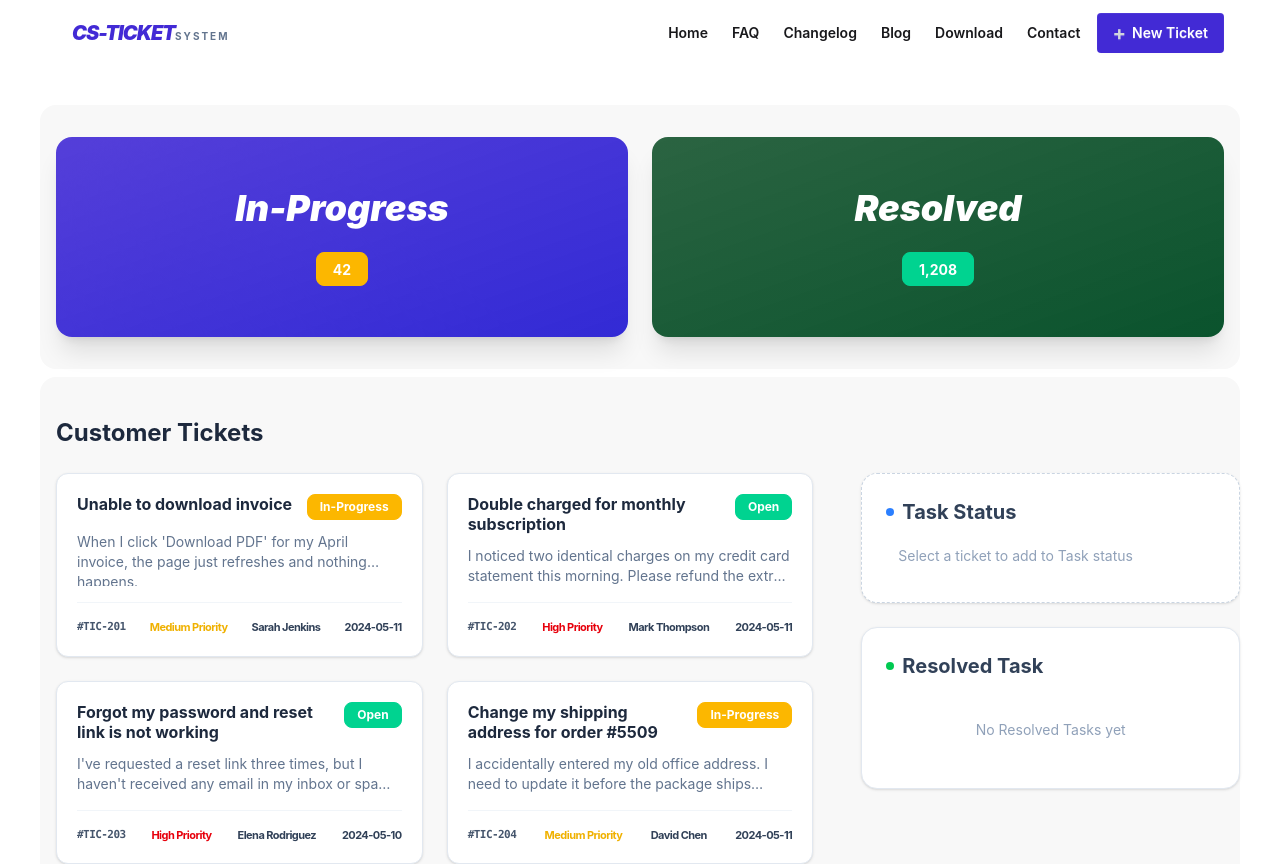
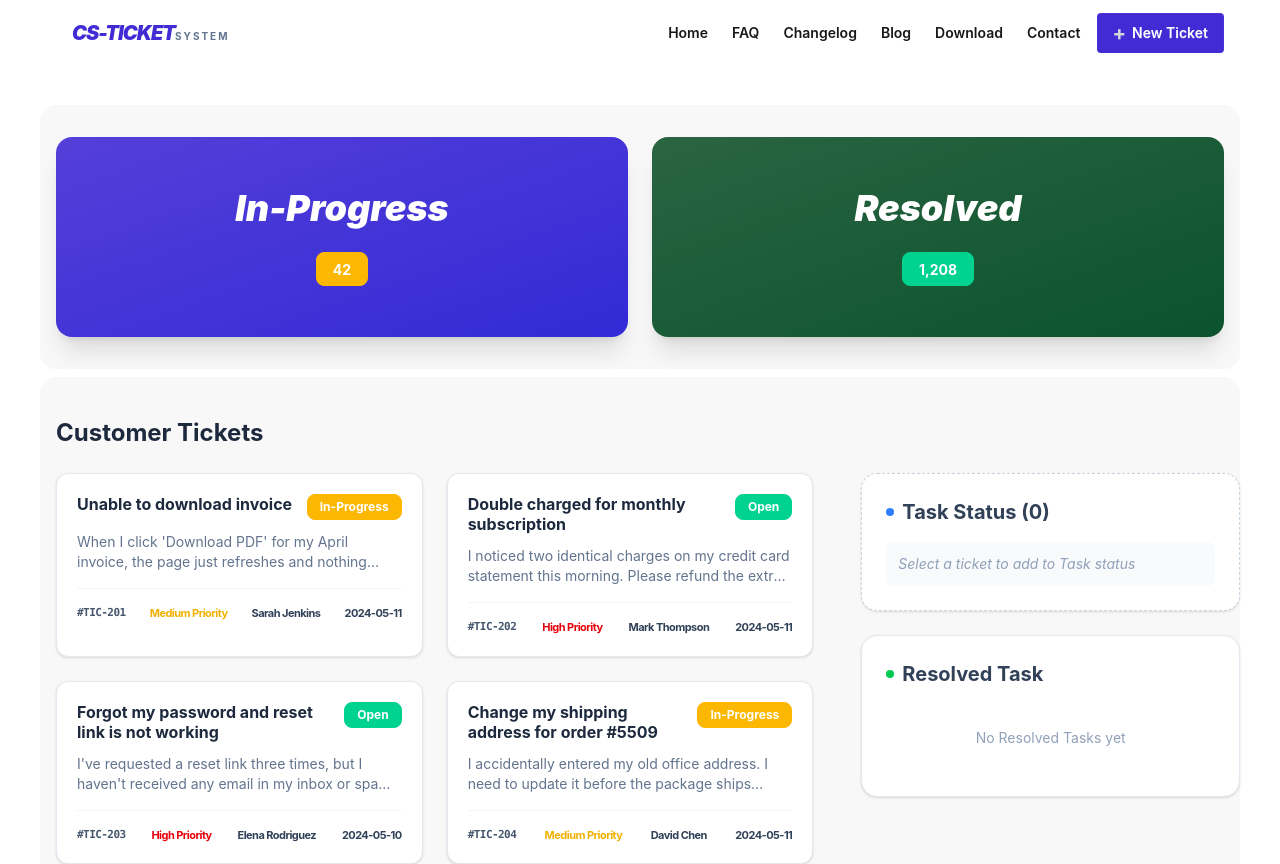
Before and after one commit to AmeerKhasru/cs-ticket-system, a React (Vite) app: page / in a window 1280 px wide. Shown: the top 864 px of the page. Built offline with nearby package versions, Linux system fonts and the light colour scheme.

Commit message:
Resolved ticketsPromise infinite fetch and wire use() in Tickets component

```diff
--- a/src/App.jsx
+++ b/src/App.jsx
@@ -1,4 +1,4 @@
-
+import { useState } from 'react'
 import Navbar from './components/Navbar/Navbar'
 import Hero from './components/Hero/Hero'
 import { Suspense } from 'react'
@@ -8,19 +8,27 @@ import './App.css'
 
 function App() {
 
+  const [tickets, setTickets] = useState([]);
+  const [taskStatusList, setTaskStatusList] = useState([]);
+
+  // FIX: moved outside component so it doesn't re-fetch on every render
   const ticketsPromise = fetch('/tickets.json')
     .then(response => response.json())
+
+  const handleAddToTaskStatus = (ticket) => {
+    setTaskStatusList([...taskStatusList, ticket]);
+  }
 
   return (
     <>
       <Navbar></Navbar>
       <Hero></Hero>
       <Suspense fallback={<div>Loading tickets...</div>}>
-        {ticketsPromise.then(tickets => <Tickets tickets={tickets} />)}
+        <Tickets ticketsPromise={ticketsPromise} tickets={tickets} handleAddToTaskStatus={handleAddToTaskStatus} taskStatusList={taskStatusList} />
       </Suspense>
       <Footer></Footer>
     </>
   )
 }
 
-export default App
+export default App;
--- a/src/components/Ticket/Ticket.jsx
+++ b/src/components/Ticket/Ticket.jsx
@@ -1,6 +1,6 @@
 import React from 'react';
 
-const Ticket = ({ title, status, description, id, priority, customer, createdAt }) => {
+const Ticket = ({ title, status, description, id, priority, customer, createdAt , handleAddToTaskStatus }) => {
     // Status Logic: Open (Green), In-Progress (Yellow)
     const statusClass = status.toLowerCase() === 'open'
         ? 'badge-success text-white'
@@ -14,14 +14,15 @@ const Ticket = ({ title, status, description, id, priority, customer, createdAt
         return 'text-red-600';
     };
 
+
     return (
-        <div className="bg-white p-5 rounded-xl border border-slate-200 shadow-sm hover:shadow-md transition-all flex flex-col h-full">
+        <div onClick={() => handleAddToTaskStatus({id, title})} className="bg-white p-5 rounded-xl border border-slate-200 shadow-sm hover:shadow-md transition-all hover:bg-amber-200 flex flex-col h-full">
             <div className="flex justify-between items-start mb-3">
                 <h3 className="font-bold text-slate-800 leading-tight flex-1 mr-2">{title}</h3>
                 <span className={`badge badge-sm font-bold p-3 ${statusClass}`}>{status}</span>
             </div>
 
-            <p className="text-sm text-slate-500 mb-4 flex-grow line-clamp-2">
+            <p className="text-sm text-slate-500 mb-4 line-clamp-2">
                 {description}
             </p>
 
--- a/src/components/Tickets/Tickets.jsx
+++ b/src/components/Tickets/Tickets.jsx
@@ -1,32 +1,59 @@
-import React from 'react';
+import React, { use } from 'react';
 import Ticket from '../Ticket/Ticket';
 
-const Tickets = ({ tickets }) => {
+// FIX 1: Added taskStatusList to the destructured props
+const Tickets = ({ ticketsPromise, handleAddToTaskStatus, taskStatusList }) => {
+
+    const tickets = use(ticketsPromise);
     return (
-        <div className="max-w-[1200px] mx-auto bg-base-200 rounded-2xl mt-2 grid grid-cols-1 lg:grid-cols-3 gap-8 px-4 md:px-0 py-10">
+        /* Added px-6 for better mobile spacing */
+        <div className="max-w-[1200px] mx-auto bg-base-200 rounded-2xl mt-2 grid grid-cols-1 lg:grid-cols-3 gap-8 px-6 md:px-0 py-10 ">
 
-            {/* LEFT SIDE: Tickets (Takes 2 columns of the 3) */}
-            <div className="lg:col-span-2 lg:px-4" >
+            {/* LEFT SIDE: Tickets */}
+            <div className="lg:col-span-2 lg:px-4">
                 <h2 className="text-2xl font-bold text-slate-800 mr-4 mb-2">Customer Tickets</h2>
                 <div className="grid grid-cols-1 md:grid-cols-2 gap-6 mt-6">
                     {tickets.map(ticket => (
-                        <Ticket key={ticket.id} {...ticket} />
+                        <Ticket
+                            key={ticket.id}
+                            ticket={ticket}
+                            {...ticket}
+                            handleAddToTaskStatus={handleAddToTaskStatus}
+                        />
                     ))}
                 </div>
             </div>
 
-            {/* RIGHT SIDE: Status Panels (Takes 1 column of the 3) */}
-            <div className="space-y-6 mt-14">
+            {/* RIGHT SIDE: Status Panels */}
+            <div className="space-y-6 lg:mt-14">
 
                 {/* Task Status Panel */}
                 <div className="bg-white p-6 rounded-2xl border border-dashed border-slate-300 shadow-sm">
-                    <h1 className="text-xl font-bold text-slate-700 flex items-center gap-2">
+                    <h1 className="text-xl font-bold text-slate-700 flex items-center gap-2 mb-4">
                         <span className="h-2 w-2 bg-blue-500 rounded-full"></span>
-                        Task Status
+                        {/* FIX 2: Check if taskStatusList exists before reading length */}
+                        Task Status ({taskStatusList?.length || 0})
                     </h1>
-                    <p className="text-sm text-slate-400 mt-2 p-3 ">
-                        Select a ticket to add to Task status
-                    </p>
+
+                    {/* Logic: Handle empty state vs list state */}
+                    {!taskStatusList || taskStatusList.length === 0 ? (
+                        <p className="text-sm text-slate-400 p-3 bg-slate-50 rounded-lg italic">
+                            Select a ticket to add to Task status
+                        </p>
+                    ) : (
+                        <div className="space-y-3">
+                            {taskStatusList.map((item, index) => (
+                                <div key={index} className="flex justify-between items-center p-3 bg-slate-50 border border-slate-200 rounded-xl animate-fadeIn">
+                                    <span className="text-xs font-bold text-slate-700 truncate mr-2">
+                                        {item.title}
+                                    </span>
+                                    <button className="btn btn-xs btn-primary bg-[#422AD5] border-none text-[10px] hover:bg-[#3622b0]">
+                                        Complete
+                                    </button>
+                                </div>
+                            ))}
+                        </div>
+                    )}
                 </div>
 
                 {/* Resolved Task Panel */}
```
Also changed, not shown: src/assets/README.md.
